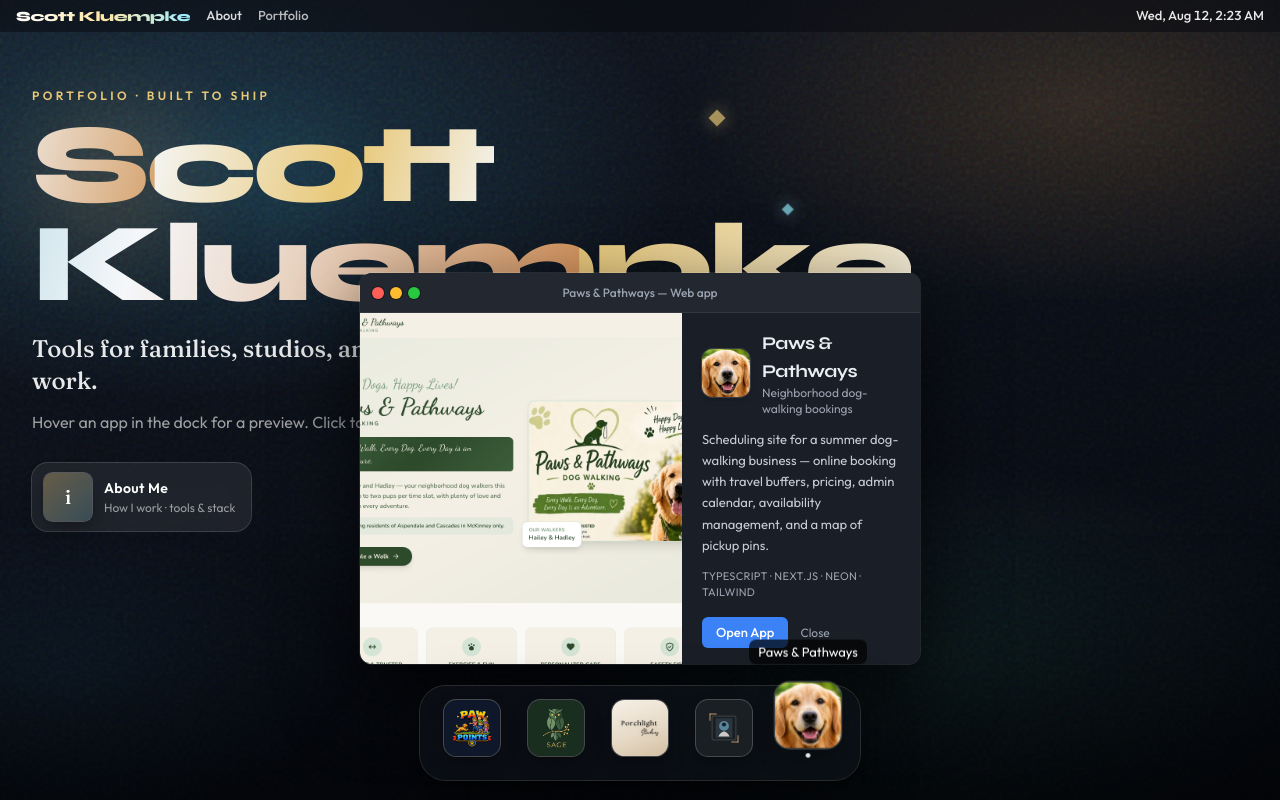
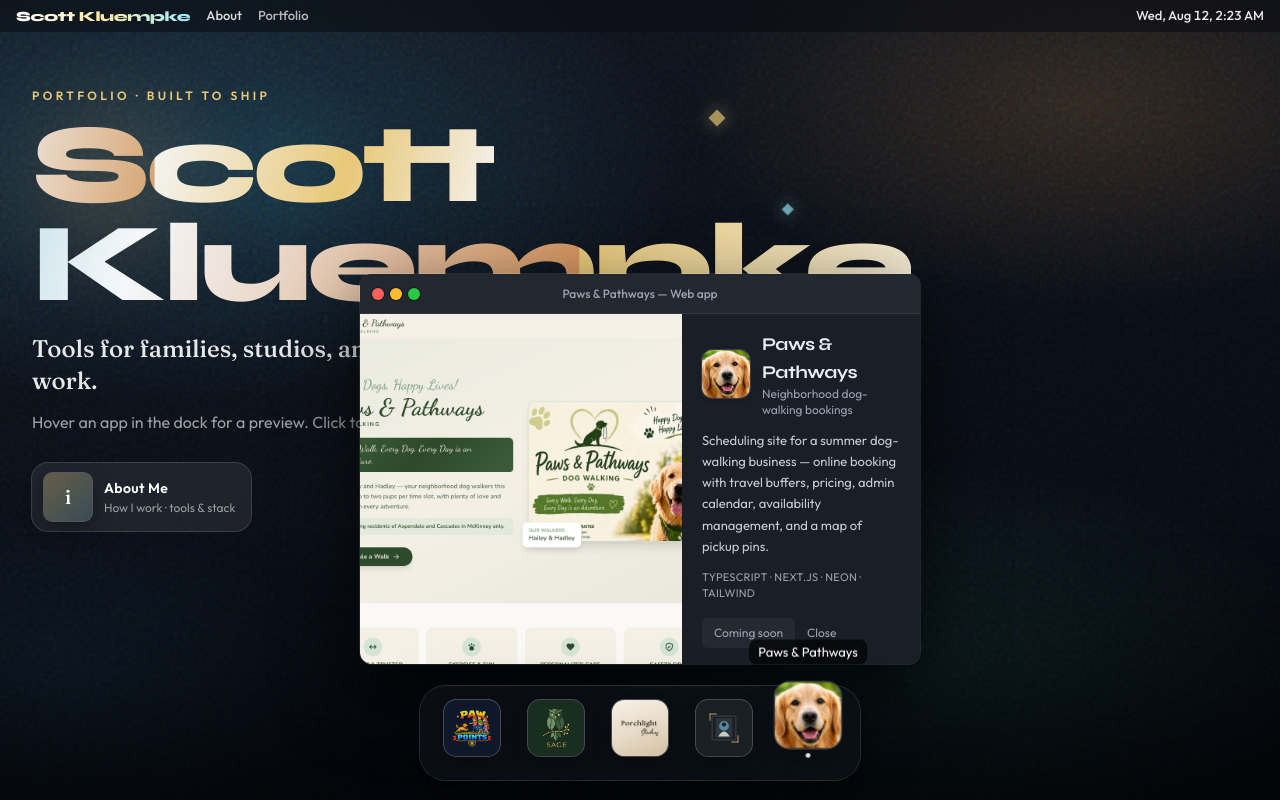
Before and after one commit to scottgk24/Portfolio, a Next.js app: page / in a window 1280 px wide. Both pictures are taken after a click on the button "Paws & Pathways". Built offline with nearby package versions, Linux system fonts and the light colour scheme.

Commit message:
Remove Paws & Pathways live link until the site is ready.
Keep the project in the dock as a preview with a Coming soon
label instead of opening the unfinished deployment.

Co-authored-by: scottgk24 <scottgk24@users.noreply.github.com>

```diff
--- a/src/components/mac-desktop.tsx
+++ b/src/components/mac-desktop.tsx
@@ -587,7 +587,9 @@ function PreviewWindow({
                 </button>
               ) : (
                 <span className="rounded-md bg-white/5 px-3 py-1.5 text-[12px] text-[var(--window-muted)]">
-                  Mac desktop app
+                  {project.type === "Desktop app"
+                    ? "Mac desktop app"
+                    : "Coming soon"}
                 </span>
               )}
               {pinned ? (
--- a/src/data/projects.ts
+++ b/src/data/projects.ts
@@ -126,10 +126,7 @@ export const projects: Project[] = [
       "Scheduling site for a summer dog-walking business — online booking with travel buffers, pricing, admin calendar, availability management, and a map of pickup pins.",
     stack: ["TypeScript", "Next.js", "Neon", "Tailwind"],
     type: "Web app",
-    href: "https://paws-and-pathways.vercel.app",
-    links: [
-      { label: "Live site", href: "https://paws-and-pathways.vercel.app" },
-    ],
+    links: [],
     logo: {
       src: "/projects/icons/paws.jpg",
       alt: "Golden retriever for Paws and Pathways",
```
